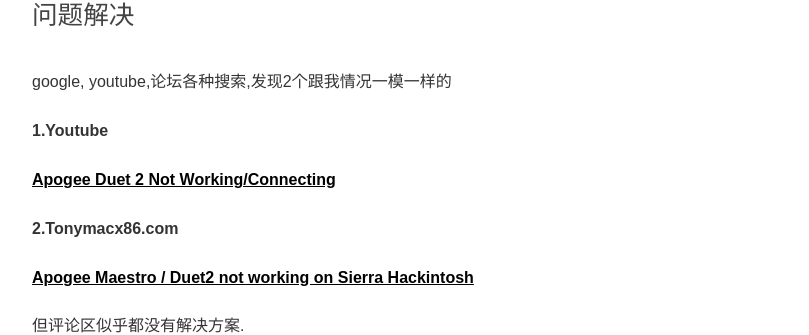
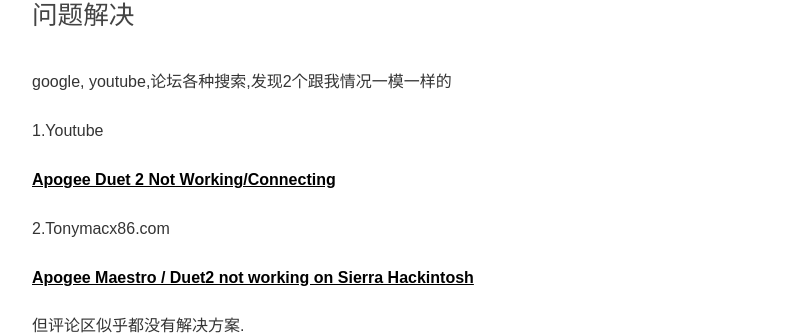
Before and after one commit to babyking/babyking.github.io, a Jekyll site: the page built from _posts/2018-10-21-duet2-ba-gong-le.md, in a window 1280 px wide. Shown: the part 1895-2230 px from the top of the page, without its empty margins (233-1042 px from the left). Built offline with Jekyll 4.4.1, drawn with Linux system fonts in a browser that asks for light colours.

Commit message:
blog update

```diff
--- a/_posts/2018-10-21-duet2-ba-gong-le.md
+++ b/_posts/2018-10-21-duet2-ba-gong-le.md
@@ -41,11 +41,11 @@
 
 google, youtube,论坛各种搜索,发现2个跟我情况一模一样的
 
-**1.Youtube**
+1.Youtube
 
 [Apogee Duet 2 Not Working/Connecting](https://www.youtube.com/watch?v=wca40hU8mxI&list=LLQYMzCEEC8Or65JVMsg6Ktw&index=2&t=24s)
 
-**2.Tonymacx86.com**
+2.Tonymacx86.com
 
 [Apogee Maestro / Duet2 not working on Sierra Hackintosh](https://www.tonymacx86.com/threads/apogee-maestro-duet2-not-working-on-sierra-hackintosh.207988/)
 
```
Also changed, not shown: 1 other file.
